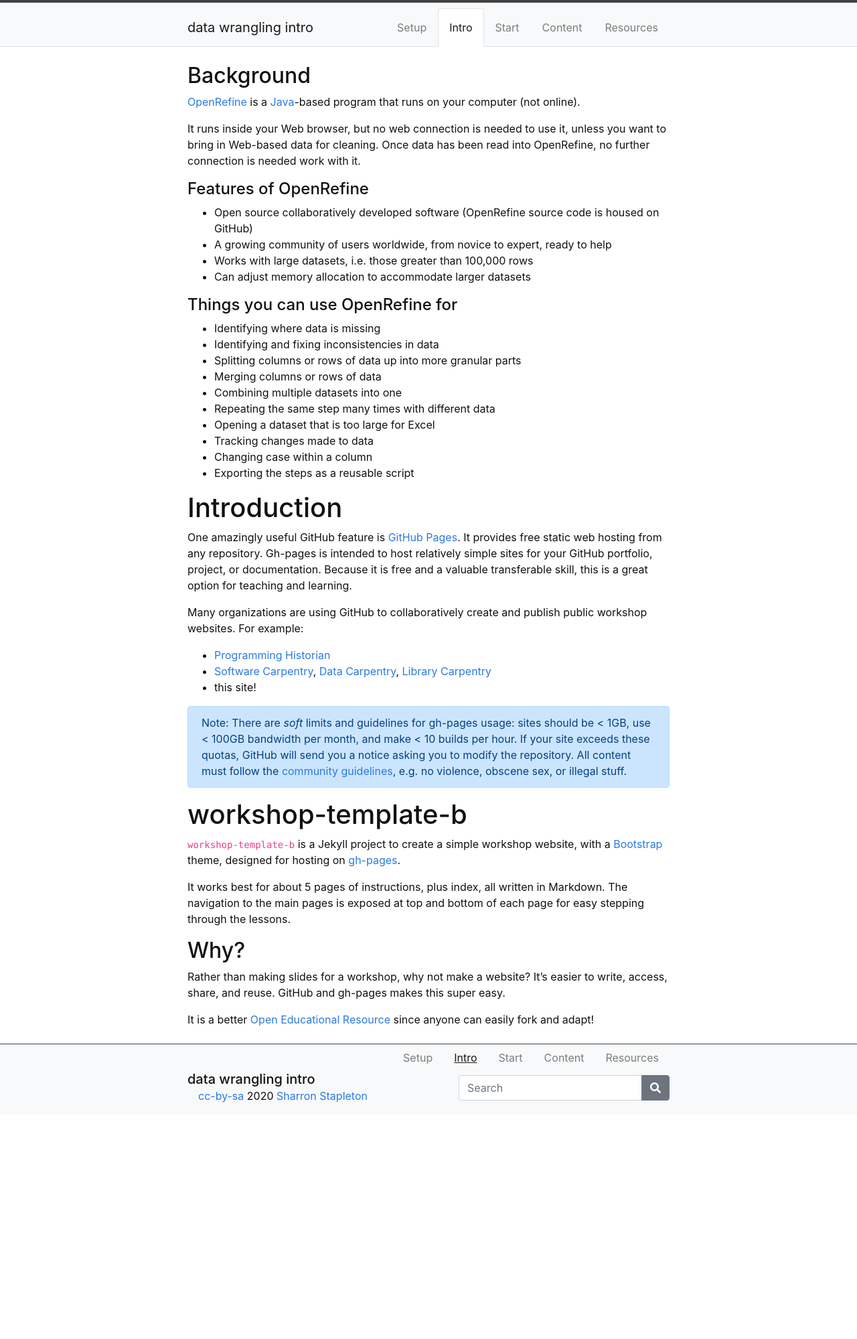
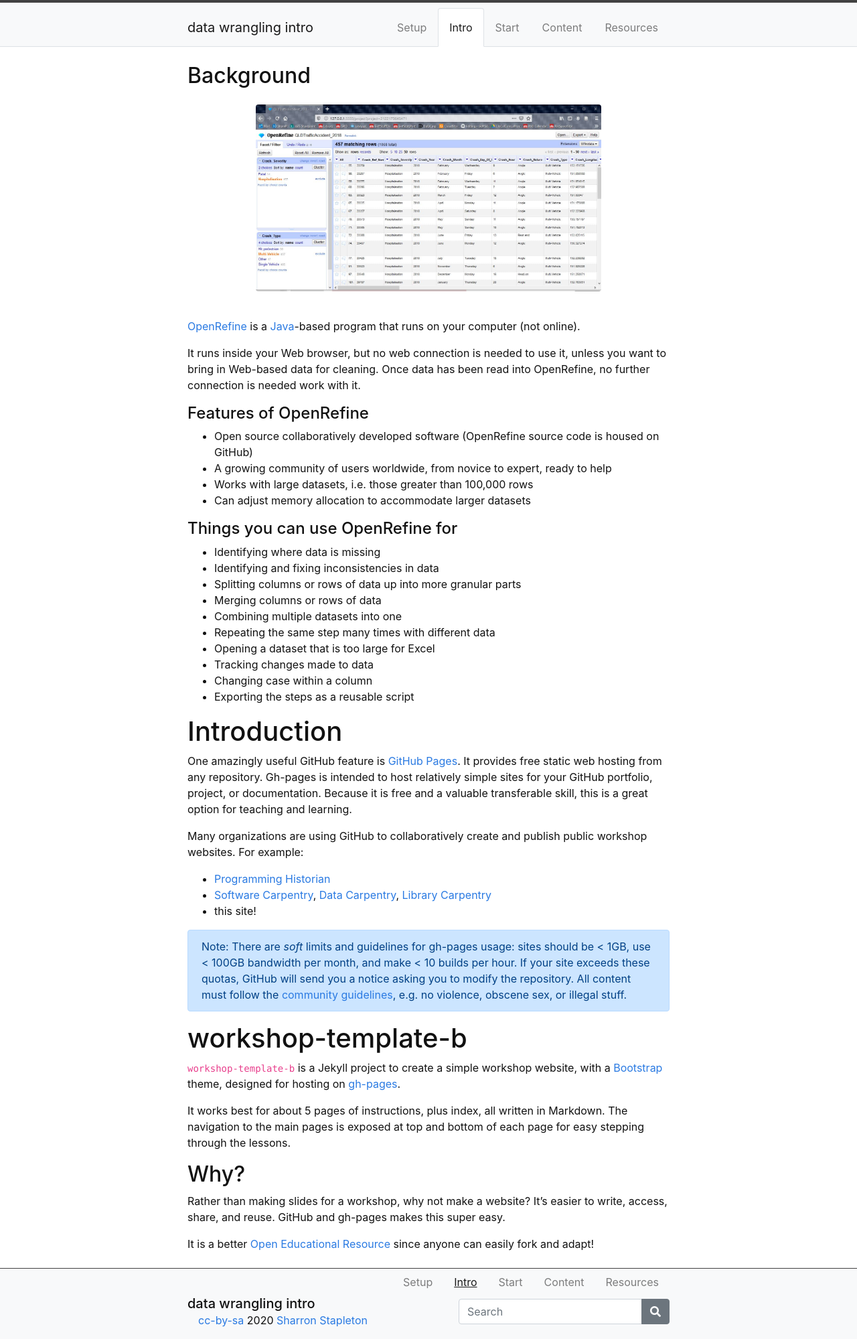
Before and after one commit to GULibrarySandbox/intro-data-wrangle, a Jekyll site: the page built from content/1-intro.md, in a window 1280 px wide. Shown: the whole page at 67% size. Built offline with Jekyll 4.4.1, drawn with Linux system fonts in a browser that asks for light colours; before the commit the page ends 1664 px from its top, so only the background shows below that.

Commit message:
Update 1-intro.md

```diff
--- a/content/1-intro.md
+++ b/content/1-intro.md
@@ -3,7 +3,7 @@ title: Intro
 nav: true
 ---
 ## Background
-
+{% include figure.html img="OpenRefine.JPG" width="75%" %}
 [OpenRefine](http://openrefine.org) is a [Java](https://www.java.com/en/)-based program that runs on your computer (not online).
 
 It runs inside your Web browser, but no web connection is needed to use it, unless you want to bring in Web-based data for cleaning. Once data has been read into OpenRefine, no further connection is needed work with it.
```
